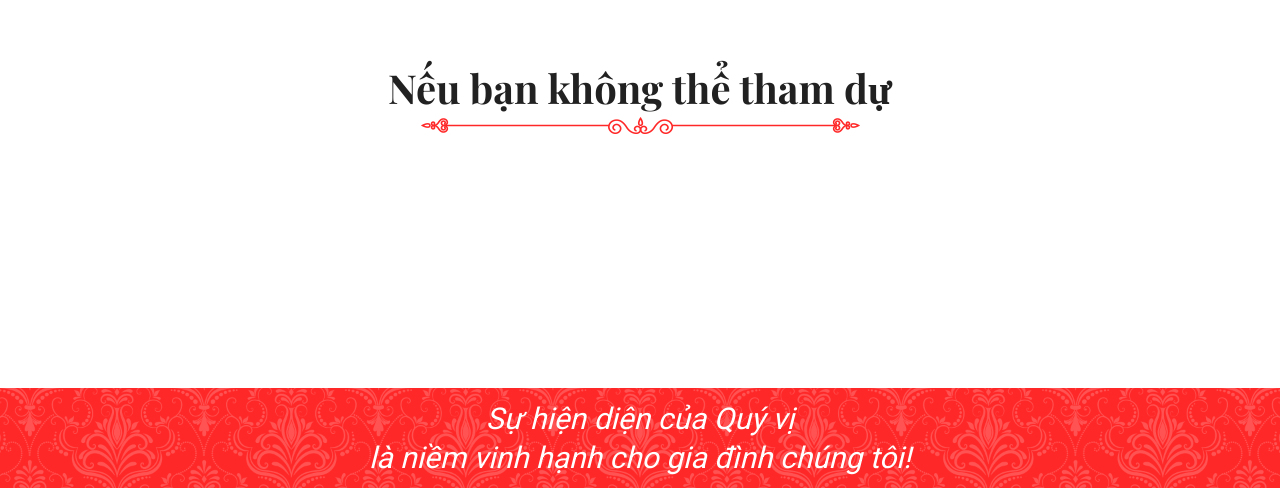
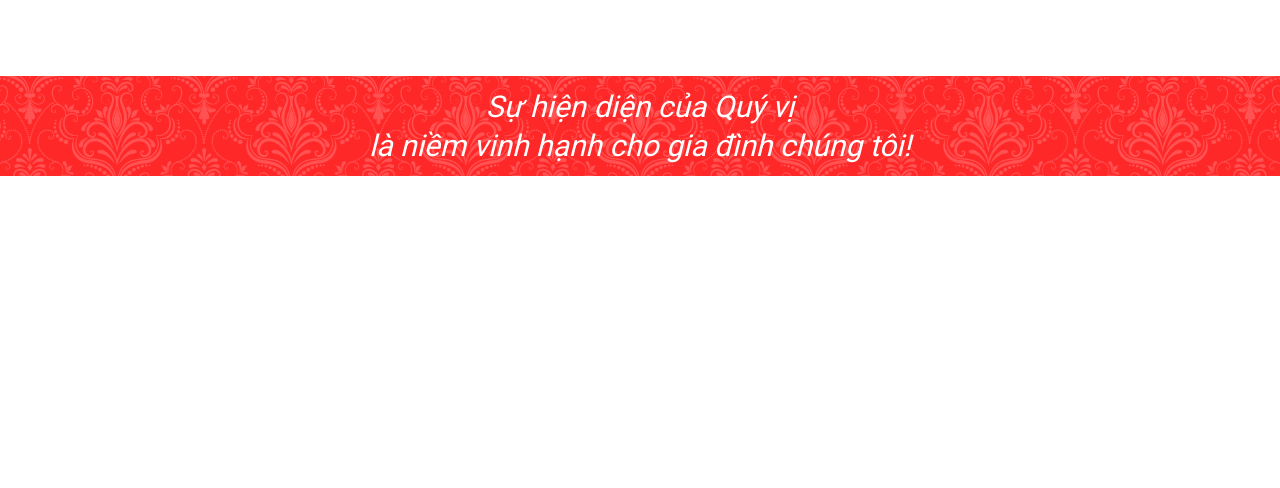
Before and after one commit to NamAnhh/namanh-wedding, a plain HTML site: page index.html in a window 1280 px wide. Shown: the part 3299-3787 px from the top of the page. After the commit the page ends 3475 px from the top, so only its background shows below. Drawn offline with nearby package versions, Linux system fonts and the light colour scheme.

Commit message:
commit 6

```diff
--- a/index.html
+++ b/index.html
@@ -176,18 +176,17 @@
 
 
         <!-- qr code  -->
-        <div class="Our-story-area story-padding">
+        <div class="Our-story-area story-padding pt-0">
             <div class="container">
                 <!-- Section Tittle -->
-                <div class="row d-flex justify-content-center">
+                <!-- <div class="row d-flex justify-content-center">
                     <div class="col-xl-7 col-lg-8">
                         <div class="section-tittle text-center mb-20">
                             <h2>Nếu bạn không thể tham dự</h2>
                             <img src="assets/img/gallery/tittle_img.png" alt="">
-                            <!-- <p>Cảm ơn bạn đã đọc hết. </p> -->
                         </div>
                     </div>
-                </div>
+                </div> -->
                 <div class="row justify-content-center">
                     <div class="col-lg-5 mb-30">
                         <div class="story-img">
```
